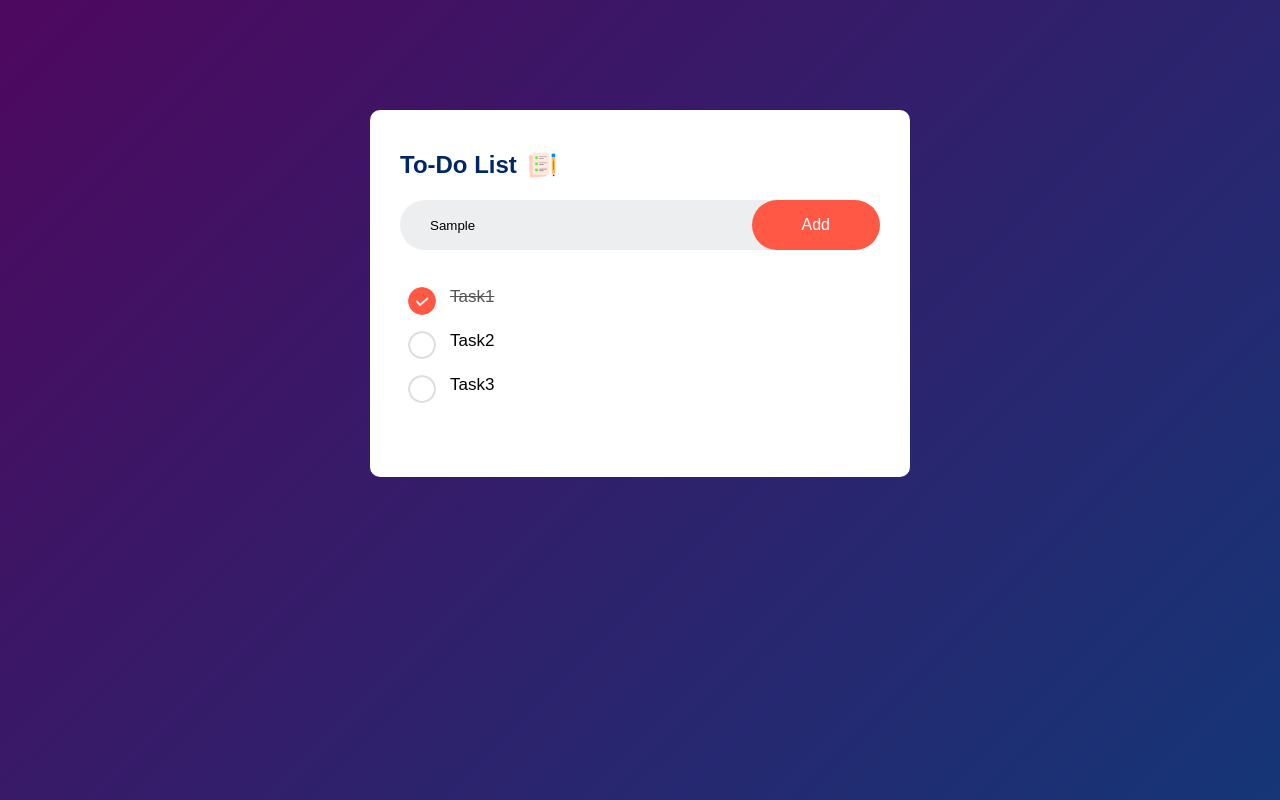
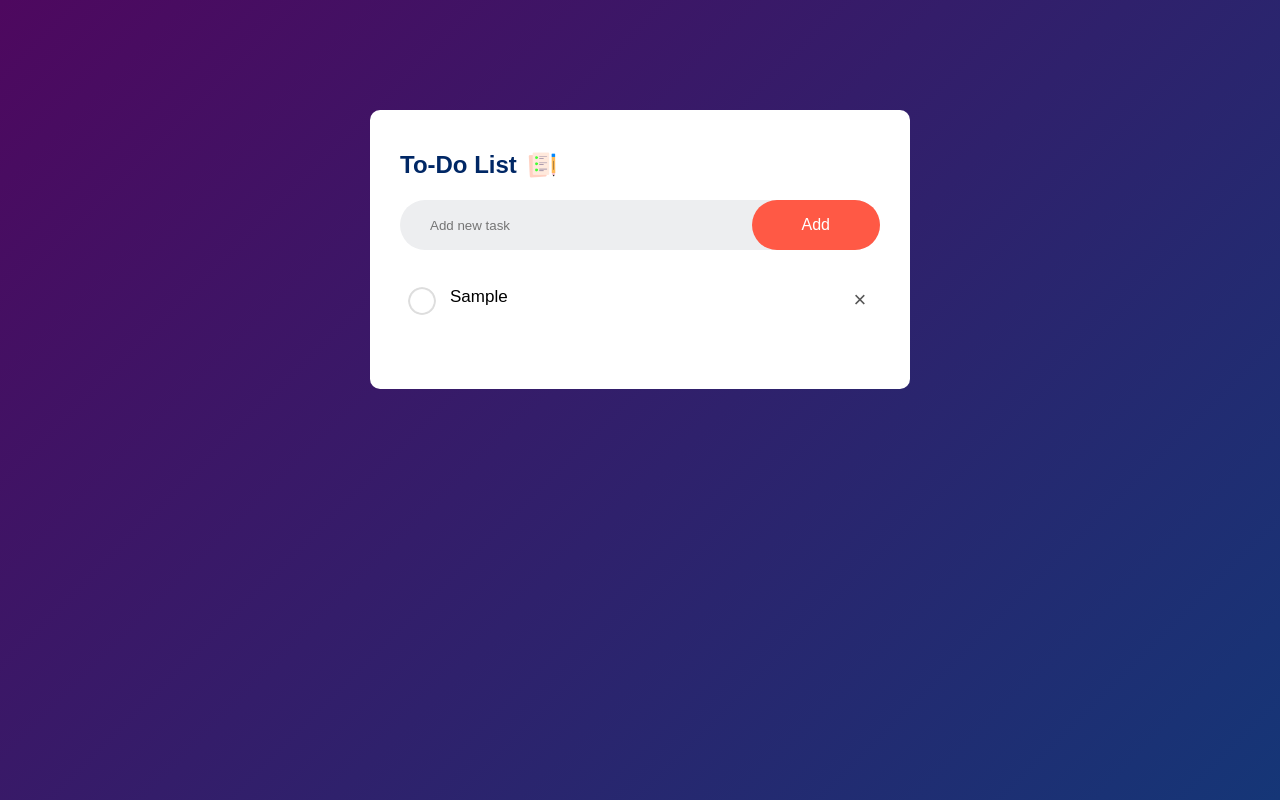
Before and after one commit to yashovardhan-228/To-Do-Application, a plain HTML site: page index.html in a window 1280 px wide. Both pictures are taken after typing "Sample" into the empty fields and a click on the button "Add". Drawn offline with Linux system fonts and the light colour scheme.

Commit message:
Functionality added

```diff
--- a/index.html
+++ b/index.html
@@ -16,9 +16,6 @@
             </div>
 
             <ul id="list-container">
-                <li class="checked">Task1</li>
-                <li>Task2</li>
-                <li>Task3</li>
             </ul>
         </div>
     </div>
--- a/script.js
+++ b/script.js
@@ -0,0 +1,25 @@
+let inputBox= document.getElementById("input-box");
+let listContainer= document.getElementById("list-container");
+let button= document.querySelector("button");
+
+button.addEventListener("click", ()=>{
+    if(inputBox.value==="") alert("No task to add!!!");
+    else{
+        const li= document.createElement("li");
+        li.innerHTML= inputBox.value;
+        listContainer.appendChild(li);
+
+        let span= document.createElement("span");
+        span.innerHTML= "\u00d7";
+        li.appendChild(span);
+
+    }
+    inputBox.value="";
+})
+
+listContainer.addEventListener("click", (e)=>{
+    if(e.target.tagName==="LI")
+        e.target.classList.toggle("checked");
+    else if(e.target.tagName==="SPAN")
+        e.target.parentElement.remove();
+});
--- a/style.css
+++ b/style.css
@@ -84,3 +84,18 @@ ul li.checked{
 ul li.checked::before{
     background-image: url(Assets/checked.png);
 }
+ul li span{
+    position: absolute;
+    right: 0;
+    top: 5px;
+    width: 40px;
+    height: 40px;
+    font-size: 22px;
+    color: #555;
+    line-height: 40px;
+    text-align: center;
+    border-radius: 50%;
+}
+ul li span:hover{
+    background: #edeef0;
+}
```
